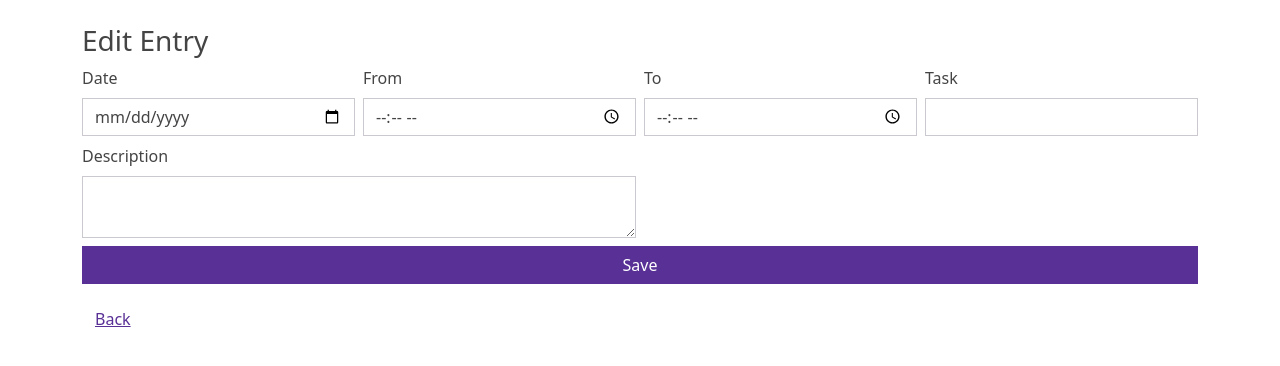
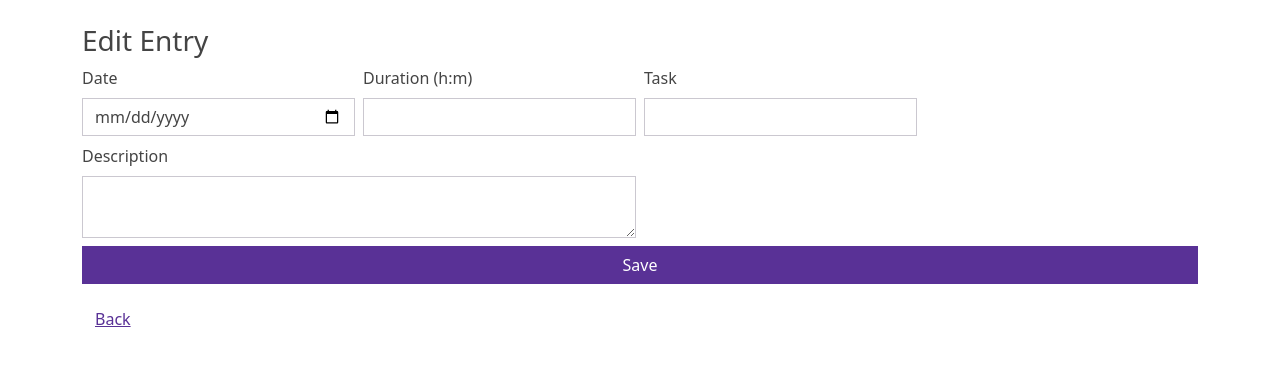
Before and after one commit to SharpEconomy/SharpTimeTracker, a Flask app: template templates/edit.html in a window 1280 px wide. Shown: the top 366 px of the page. Run offline with Flask 3, Linux system fonts and the light colour scheme; the template is opened without the code that fills it, so the values that code supplies are empty; parts of the project's set-up code (start-up, migrations or seed data) failed here and were passed over; some libraries are stand-ins or nearby versions.

Commit message:
Remove leftover from/to time logic

```diff
--- a/app.py
+++ b/app.py
@@ -41,8 +41,7 @@ UPLOAD_FOLDER = os.path.join(BASE_DIR, 'uploads')
 FIELDNAMES = [
     'Name',
     'Date',
-    'From Time',
-    'To Time',
+    'Duration',
     'Task',
     'Description',
     'File',
@@ -70,11 +69,10 @@ def _map_row(row: dict) -> dict:
     key_map = {
         'name': 'Name',
         'date': 'Date',
-        'from_time': 'From Time',
-        'to_time': 'To Time',
         'task': 'Task',
         'description': 'Description',
         'file': 'File',
+        'duration': 'Duration',
         'created_at': 'Created At',
         'created at': 'Created At',
     }
@@ -94,7 +92,6 @@ def _read_entries():
         firestore.client()
         .collection('time_entries')
         .order_by('Date')
-        .order_by(field_path.FieldPath('From Time').to_api_repr())
         .stream()
     )
     entries = []
@@ -106,14 +103,31 @@ def _read_entries():
         entries.append(mapped)
     return entries
 
-def _hours(from_t, to_t):
-    fmt = '%H:%M'
-    return (datetime.strptime(to_t, fmt) - datetime.strptime(from_t, fmt)).seconds / 3600
+def _hours(duration: str) -> float:
+    """Return hours as float based on a duration string."""
+    return _parse_duration(duration)
 
 def _hm(hours: float) -> str:
     hrs = int(hours)
     mins = int(round((hours - hrs) * 60))
     return f"{hrs}:{mins:02d}"
+
+
+def _parse_duration(dur: str) -> float:
+    """Parse a duration like '1:30' or '1.5' into hours."""
+    if not dur:
+        return 0.0
+    dur = dur.strip().lower().replace('h', '').replace('hrs', '').replace('hours', '')
+    if ':' in dur:
+        h, m = dur.split(':', 1)
+        try:
+            return int(h) + int(m) / 60
+        except ValueError:
+            return 0.0
+    try:
+        return float(dur)
+    except ValueError:
+        return 0.0
 
 def _parse_date(date_str):
     formats = ['%Y-%m-%d', '%m-%d-%Y', '%d-%m-%Y', '%m/%d/%Y', '%d/%m/%Y']
@@ -149,14 +163,14 @@ def _weekly_summary(entries):
         dt = _parse_date(row['Date'])
         week_start = dt - timedelta(days=dt.weekday())
         key = week_start.strftime('%Y-%m-%d')
-        weekly[key][row['Name']] += _hours(row['From Time'], row['To Time'])
+        weekly[key][row['Name']] += _hours(row.get('Duration', ''))
     return weekly
 
 def _daily_summary(entries):
     daily = defaultdict(lambda: defaultdict(float))
     for row in entries:
         key = _canonical_date(row['Date'])
-        daily[key][row['Name']] += _hours(row['From Time'], row['To Time'])
+        daily[key][row['Name']] += _hours(row.get('Duration', ''))
     return daily
 
 def _weekday_summary(entries):
@@ -165,7 +179,7 @@ def _weekday_summary(entries):
     for row in entries:
         dt = _parse_date(row['Date'])
         key = labels[dt.weekday()]
-        days[key][row['Name']] += _hours(row['From Time'], row['To Time'])
+        days[key][row['Name']] += _hours(row.get('Duration', ''))
     return days
 
 def _week_list(entries):
@@ -179,7 +193,7 @@ def index():
     years = {_parse_date(e['Date']).year for e in entries}
     show_year = any(year != 2025 for year in years)
     for e in entries:
-        e['hours'] = _hours(e['From Time'], e['To Time'])
+        e['hours'] = _hours(e.get('Duration', ''))
         hrs = int(e['hours'])
         mins = int(round((e['hours'] - hrs) * 60))
         e['duration_str'] = f"{hrs}h {mins}m"
@@ -221,8 +235,7 @@ def add():
     row = {
         'Name': request.form['name'],
         'Date': today,
-        'From Time': request.form['from_time'],
-        'To Time': request.form['to_time'],
+        'Duration': request.form.get('duration', ''),
         'Task': request.form['task'],
         'Description': request.form.get('description', ''),
         'File': filename,
@@ -233,7 +246,7 @@ def add():
     doc_id = doc_ref.id
 
     if request.headers.get('X-Requested-With') == 'XMLHttpRequest':
-        hours = _hours(row['From Time'], row['To Time'])
+        hours = _hours(row.get('Duration', ''))
         years = {_parse_date(r['Date']).year for r in _read_entries()}
         show_year = any(y != 2025 for y in years)
         return jsonify(
@@ -260,11 +273,11 @@ def import_csv():
         return jsonify({'error': 'no file'}), 400
     reader = csv.DictReader(uploaded.stream.read().decode('utf-8').splitlines())
     for row in reader:
+        duration = row.get('Duration') or ''
         data = {
             'Name': row.get('Name', ''),
             'Date': _canonical_date(row.get('Date', '')),
-            'From Time': row.get('From Time', ''),
-            'To Time': row.get('To Time', ''),
+            'Duration': duration,
             'Task': row.get('Task', ''),
             'Description': row.get('Description', ''),
             'File': row.get('File', ''),
@@ -327,7 +340,7 @@ def week_data():
     for e in entries:
         d = _parse_date(e['Date']).weekday()
         key = weekday_labels[d]
-        data[key][e['Name']] += _hours(e['From Time'], e['To Time'])
+        data[key][e['Name']] += _hours(e.get('Duration', ''))
     names = sorted({n for d in data.values() for n in d.keys()})
     hours = {name: [data[weekday_labels[i]].get(name, 0) for i in range(7)] for name in names}
     return jsonify({'days': labels, 'names': names, 'hours': hours})
@@ -341,9 +354,7 @@ def download():
         writer.writerow([
             'Name',
             'Date',
-            'From Time',
-            'To Time',
-            'Hours',
+            'Duration',
             'Task',
             'Description',
             'File',
@@ -352,9 +363,7 @@ def download():
             writer.writerow([
                 e.get('Name', ''),
                 e['Date'],
-                e['From Time'],
-                e['To Time'],
-                _hm(_hours(e['From Time'], e['To Time'])),
+                _hm(_hours(e.get('Duration', ''))),
                 e['Task'],
                 e['Description'],
                 e['File'],
@@ -402,12 +411,13 @@ def edit(entry_id):
         flash('Editing period expired')
         return redirect(url_for('index'))
     if request.method == 'POST':
-        row['Date'] = _canonical_date(request.form['date'])
-        row['From Time'] = request.form['from_time']
-        row['To Time'] = request.form['to_time']
-        row['Task'] = request.form['task']
-        row['Description'] = request.form.get('description', '')
-        doc_ref.update(row)
+        data = {
+            'Date': _canonical_date(request.form['date']),
+            'Duration': request.form.get('duration', ''),
+            'Task': request.form['task'],
+            'Description': request.form.get('description', ''),
+        }
+        doc_ref.update(data)
         if request.headers.get('X-Requested-With') == 'XMLHttpRequest':
             return jsonify({'success': True})
         flash('Entry updated')
--- a/templates/edit.html
+++ b/templates/edit.html
@@ -14,12 +14,8 @@
             <input type="date" name="date" class="form-control" value="{{ row['Date'] }}" required>
         </div>
         <div class="col-md-3">
-            <label class="form-label">From</label>
-            <input type="time" name="from_time" class="form-control" value="{{ row['From Time'] }}" required>
-        </div>
-        <div class="col-md-3">
-            <label class="form-label">To</label>
-            <input type="time" name="to_time" class="form-control" value="{{ row['To Time'] }}" required>
+            <label class="form-label">Duration (h:m)</label>
+            <input name="duration" class="form-control" value="{{ row['Duration'] }}" required>
         </div>
         <div class="col-md-3">
             <label class="form-label">Task</label>
```
Also changed, not shown: templates/index.html (+35 -41 lines), README.md.
